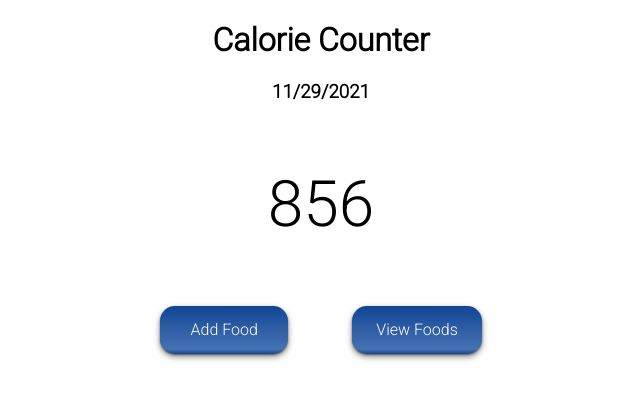
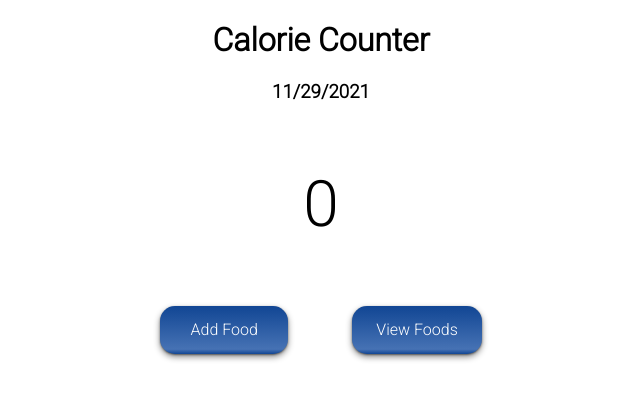
Before and after one commit to luisflores09/caloriecounter, a Django app: page / in a window 1280 px wide. Shown: the top 400 px of the page, without its empty margins (319-959 px from the left). Run offline with Django 3.2, Linux system fonts and the light colour scheme; data that the repository does not hold is empty.

Commit message:
Added property for displaying total calorie count

```diff
--- a/main_app/templates/caloriecounter/index.html
+++ b/main_app/templates/caloriecounter/index.html
@@ -15,11 +15,9 @@
             <script defer>
                 document.querySelector('#date').textContent = `${new Date().getMonth() + 1}/${new Date().getDate()}/${new Date().getFullYear()}`
             </script>
-            <p style="font-size: 4em" id="#calorie-count">856</p>
-            {% block content %}
-            {% for food in object_list %}
-            {% endfor %}
-                {% endblock %}
+
+            <p style="font-size: 4em" id="#calorie-count">{{ Home.total|default:0 }}</p>
+
             <div class="flex-container">
                 <a href="/caloriecounter/create"><div class="button">Add Food</div></a>
                 <a href="/caloriecounter"><div class="button">View Foods</div></a>
```
